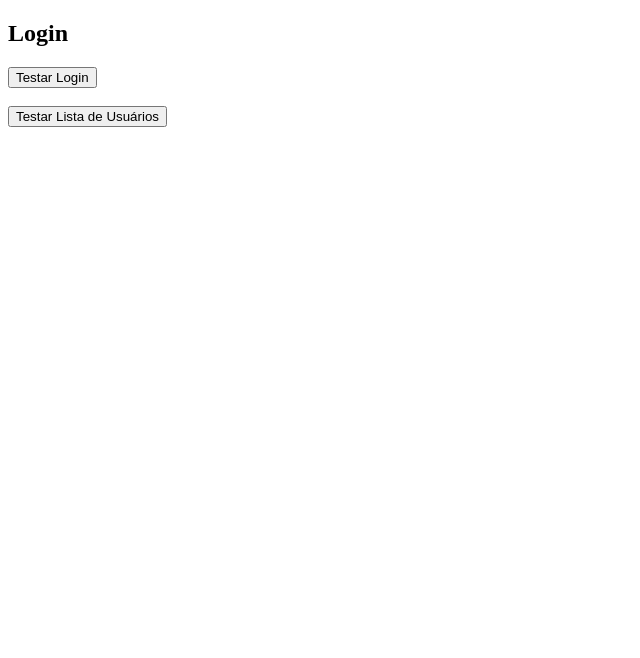
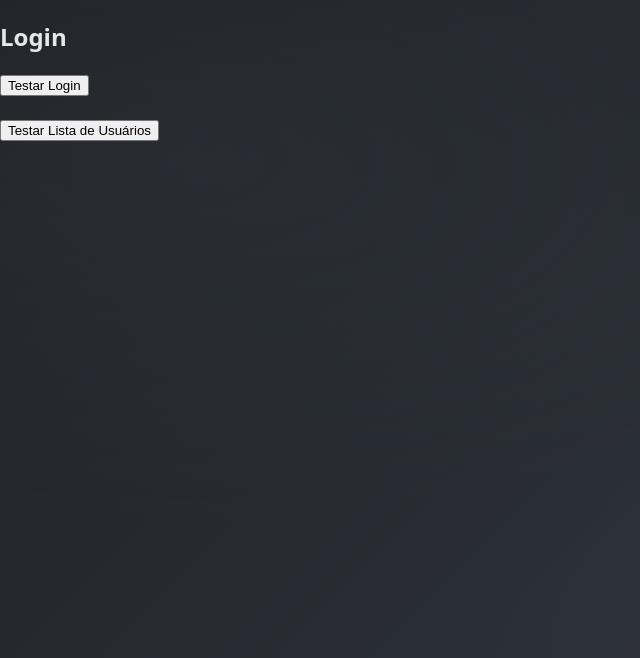
Before and after one commit to renancvitor/inventory-notification-system-frontend, an Angular app: page / in a window 1280 px wide. Shown: the top 658 px of the page, without its empty margins (0-640 px from the left). Built offline with nearby package versions, Linux system fonts and the light colour scheme.

Commit message:
feat(styles): add base background color

```diff
--- a/src/index.html
+++ b/src/index.html
@@ -1,13 +1,21 @@
 <!doctype html>
 <html lang="en">
+
 <head>
   <meta charset="utf-8">
   <title>InventoryNotificationSystemFrontend</title>
   <base href="/">
   <meta name="viewport" content="width=device-width, initial-scale=1">
   <link rel="icon" type="image/x-icon" href="favicon.ico">
+
+  <link rel="preconnect" href="https://fonts.googleapis.com">
+  <link rel="preconnect" href="https://fonts.gstatic.com" crossorigin>
+
+  <link href="https://fonts.googleapis.com/css2?family=Inter:wght@300;400;500;600;700&display=swap" rel="stylesheet">
 </head>
+
 <body>
   <app-root></app-root>
 </body>
+
 </html>
--- a/src/styles.scss
+++ b/src/styles.scss
@@ -1 +1,42 @@
-/* You can add global styles to this file, and also import other style files */
+/* ===============================
+   BASE COLOR TOKENS
+   =============================== */
+$bg-dark: #1f2227;
+$bg-medium: #2b3036;
+$bg-soft: #3a4047;
+
+/* ===============================
+   GLOBAL BACKGROUND
+   =============================== */
+html,
+body {
+    height: 100%;
+}
+
+body {
+    margin: 0;
+    font-family: system-ui, -apple-system, BlinkMacSystemFont, "Segoe UI", Roboto, Arial, sans-serif;
+
+    /* gradient principal */
+    background:
+        radial-gradient(1200px 600px at 15% 20%,
+            rgba($bg-soft, 0.25),
+            transparent 60%),
+        radial-gradient(900px 500px at 85% 80%,
+            rgba(#ffffff, 0.04),
+            transparent 70%),
+        linear-gradient(135deg,
+            $bg-dark 0%,
+            $bg-medium 60%,
+            $bg-dark 100%);
+
+    background-attachment: fixed;
+    background-repeat: no-repeat;
+    color: #e6e6e6;
+}
+
+/* suaviza renderização de fontes */
+* {
+    -webkit-font-smoothing: antialiased;
+    -moz-osx-font-smoothing: grayscale;
+}
```
